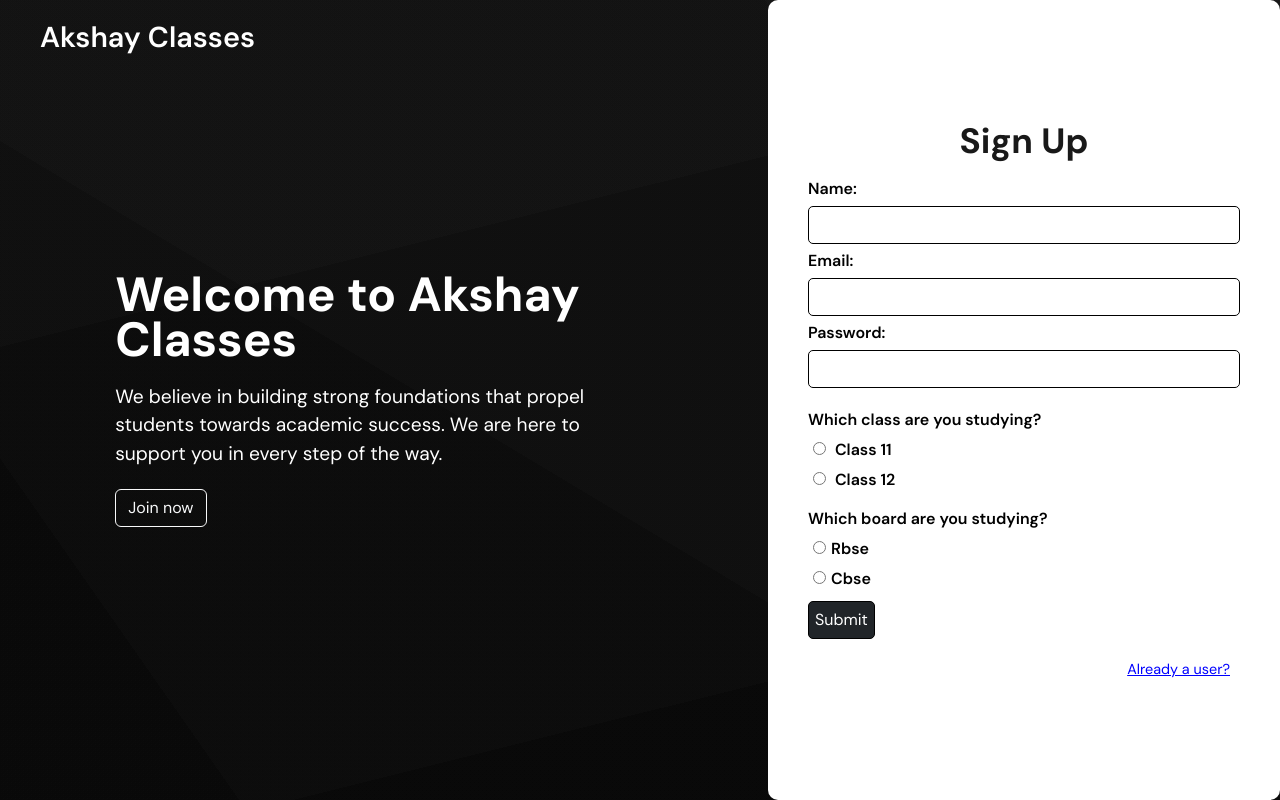
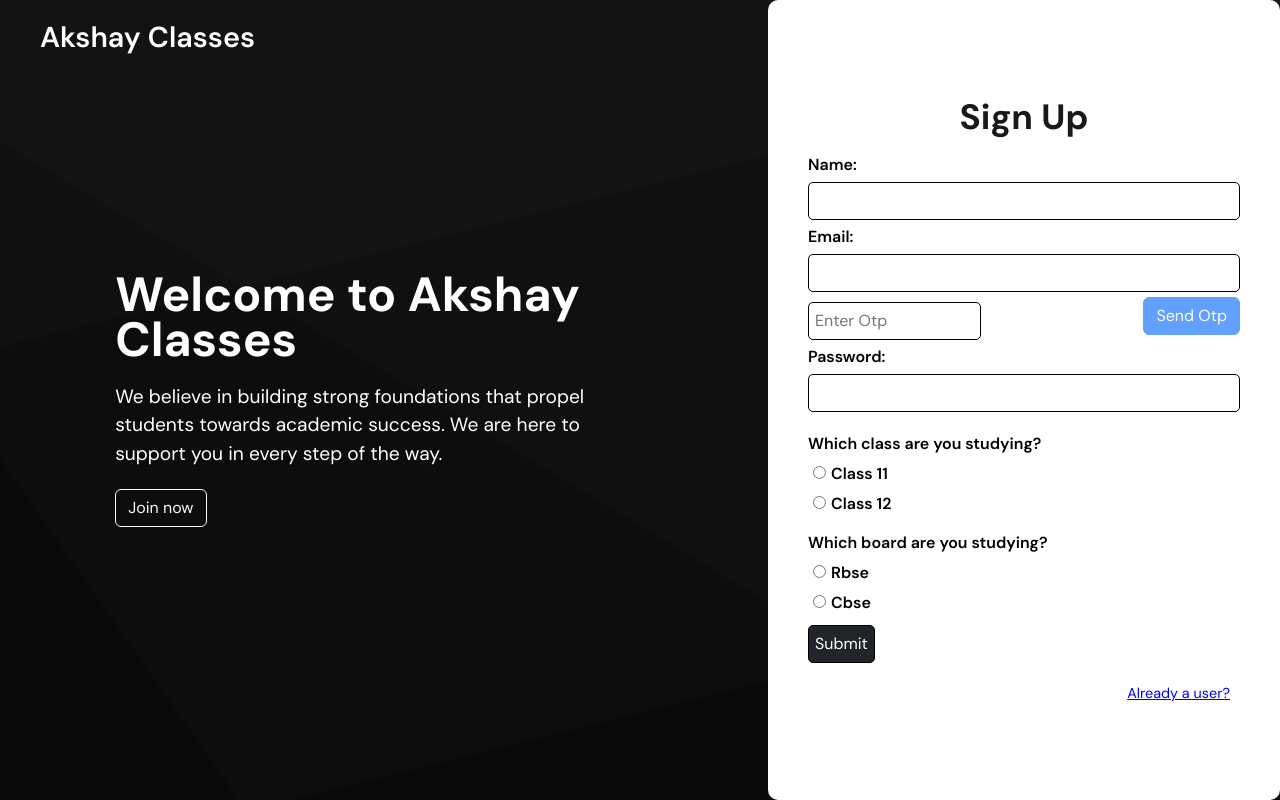
Before and after one commit to redhunt777/coachingwebsiteFrontend, a React (Vite) app: page / in a window 1280 px wide. Built offline with nearby package versions, Linux system fonts and the light colour scheme; no server answers.

Commit message:
Adding otp funtionality

```diff
--- a/src/components/login/login.jsx
+++ b/src/components/login/login.jsx
@@ -45,7 +45,7 @@ export const Login = ({ url }) => {
           navigate("/notes");
         } else {
           setLoader(false);
-          alert("Invalid credentials");
+          alert(res.data.message);
         }
       })
       .catch((err) => {
--- a/src/components/signup/Signup.jsx
+++ b/src/components/signup/Signup.jsx
@@ -3,7 +3,7 @@ import "bootstrap/dist/css/bootstrap.min.css";
 import axios from "axios";
 import { useNavigate, Link } from "react-router-dom";
 import { useEffect, useState } from "react";
-import { calcLength, easeIn, easeOut, motion } from "framer-motion";
+import { easeIn, easeOut, motion } from "framer-motion";
 
 const varientsX = {
   bottomX: {
@@ -57,8 +57,41 @@ export const Signup = ({ url }) => {
   const [selectedBoard, setSelectedBoard] = useState("");
   const [selectedMedium, setSelectedMedium] = useState("english");
   const [loader, setLoader] = useState(true);
+  const [disabled, setDisabled] = useState(true);
+  const [email, setEmail] = useState("");
+  const [otp, setOtp] = useState("");
 
   axios.defaults.withCredentials = true;
+  const handleChange = (e) => {
+    const email = e.target.value;
+    setEmail(email);
+    const EmailRegex = /^[a-zA-Z0-9._-]+@[a-zA-Z0-9.-]+\.[a-zA-Z]{2,6}$/;
+    if (EmailRegex.test(email)) {
+      setDisabled(false);
+    } else {
+      setDisabled(true);
+    }
+  };
+
+  const handleOtp = (e) => {
+    e.preventDefault();
+    setDisabled(true);
+    axios
+      .post(`${url}/auth/generate-otp`, { email })
+      .then((res) => {
+        if (res.data.status) {
+          alert(res.data.message);
+        } else {
+          alert(res.data.message);
+        }
+      })
+      .catch((err) => {
+        console.log(err);
+        setDisabled(false);
+        alert("Something went wrong! Please try again.");
+      });
+  };
+
   useEffect(() => {
     setLoader(true);
     axios
@@ -89,16 +122,32 @@ export const Signup = ({ url }) => {
       class: e.target.class.value,
       board: e.target.board.value,
       medium: selectedMedium,
+      otp: otp,
     };
+
     axios
-      .post(`${url}/auth/signup`, data)
+      .post(`${url}/auth/verify-otp`, data)
       .then((res) => {
-        setLoader(false);
         if (res.data.status) {
-          navigate("/login");
+          axios
+            .post(`${url}/auth/signup`, data)
+            .then((res) => {
+              setLoader(false);
+              if (res.data.status) {
+                navigate("/login");
+              } else {
+                alert(res.data.message);
+                navigate("/signup");
+              }
+            })
+            .catch((err) => {
+              setLoader(false);
+              alert("Something went wrong! Please try again.");
+              navigate("/signup");
+            });
         } else {
+          setLoader(false);
           alert(res.data.message);
-          navigate("/signup");
         }
       })
       .catch((err) => {
@@ -229,17 +278,42 @@ export const Signup = ({ url }) => {
                 <label htmlFor="text">Name:</label>
                 <input type="text" name="name" required></input>
                 <label htmlFor="email">Email:</label>
-                <input type="email" name="email" required></input>
+                <input
+                  type="email"
+                  name="email"
+                  onChange={(e) => handleChange(e)}
+                  required
+                ></input>
+                <div style={{ width: "100%" }}>
+                  <input
+                    type="text"
+                    style={{ width: "40%" }}
+                    placeholder="Enter Otp"
+                    onChange={(e) => {
+                      setOtp(e.target.value);
+                    }}
+                    required
+                  />
+
+                  <button
+                    className="btn btn-primary"
+                    disabled={disabled}
+                    style={{ float: "right", margin: "auto 0" }}
+                    onClick={(e) => handleOtp(e)}
+                  >
+                    Send Otp
+                  </button>
+                </div>
                 <label htmlFor="password">Password:</label>
                 <input type="password" name="password"></input>
                 <div className="class">
                   <label>Which class are you studying?</label>
                   <label>
-                    <input type="radio" name="class" value={11} required />{" "}
+                    <input type="radio" name="class" value={11} required />
                     Class 11
                   </label>
                   <label>
-                    <input type="radio" name="class" value={12} required />{" "}
+                    <input type="radio" name="class" value={12} required />
                     Class 12
                   </label>
                 </div>
```
